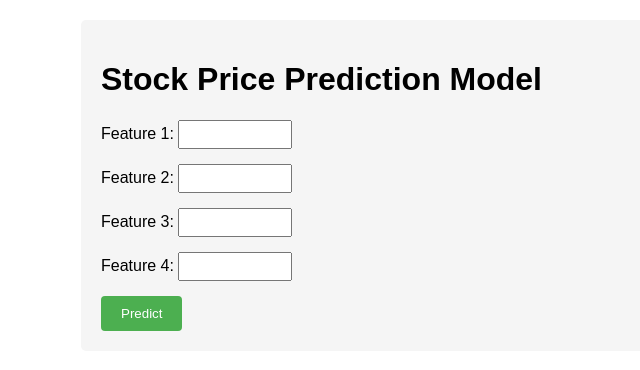
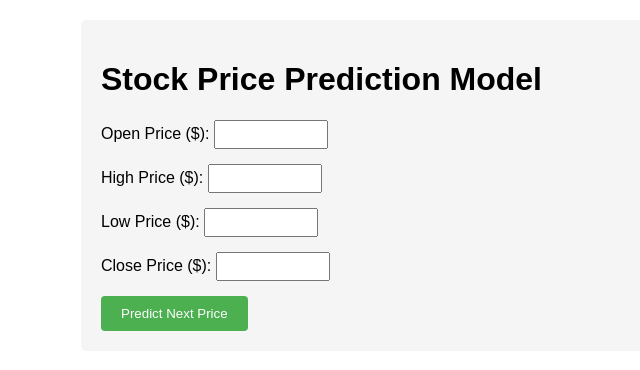
Before and after one commit to JONIETECH/stock-price-prediction-ml, a FastAPI app: page / in a window 1280 px wide. Shown: the top 370 px of the page, without its empty margins (159-799 px from the left). Run offline with FastAPI, Linux system fonts and the light colour scheme; parts of the project's set-up code (start-up, migrations or seed data) failed here and were passed over.

Commit message:
feature update

```diff
--- a/app/server.py
+++ b/app/server.py
@@ -3,10 +3,12 @@ from fastapi.templating import Jinja2Templates
 from fastapi.responses import HTMLResponse
 import joblib
 import numpy as np
+from pydantic import BaseModel
+
+class StockFeatures(BaseModel):
+    features: list[float]
 
 model = joblib.load('app/linear_regression_model.joblib')
-
-class_names = np.array(['setosa', 'versicolor', 'virginica'])
 
 app = FastAPI()
 templates = Jinja2Templates(directory="app/templates")
@@ -18,33 +20,35 @@ def read_root(request: Request):
 @app.post('/', response_class=HTMLResponse)
 async def predict_form(
     request: Request,
-    feature1: float = Form(...),
-    feature2: float = Form(...),
-    feature3: float = Form(...),
-    feature4: float = Form(...)
+    open_price: float = Form(...),
+    high_price: float = Form(...),
+    low_price: float = Form(...),
+    close_price: float = Form(...)
 ):
-    features = np.array([[feature1, feature2, feature3, feature4]])
-    prediction = model.predict(features)
-    class_name = class_names[prediction][0]
+    features = np.array([[open_price, high_price, low_price, close_price]])
+    prediction = model.predict(features)[0]
+    # Format prediction to 2 decimal places
+    formatted_prediction = f"{prediction:.2f}"
     return templates.TemplateResponse(
         "index.html",
-        {"request": request, "prediction": class_name}
+        {"request": request, "prediction": formatted_prediction}
     )
 
-# Keep the existing API endpoint for programmatic access
 @app.post('/predict')
-def predict(data: dict):
+def predict(data: StockFeatures):
     """
-    Predicts the class of a given set of features.
+    Predicts the stock price based on given features.
 
     Args:
-        data (dict): A dictionary containing the features to predict.
-        e.g. {"features": [1, 2, 3, 4]}
+        data: StockFeatures object containing:
+            - open: Opening price
+            - high: Highest price
+            - low: Lowest price
+            - close: Closing price
 
     Returns:
-        dict: A dictionary containing the predicted class.
+        dict: Predicted stock price
     """
-    features = np.array(data['features']).reshape(1, -1)
-    prediction = model.predict(features)
-    class_name = class_names[prediction][0]
-    return {'predicted_class': class_name}
+    features = np.array(data.features).reshape(1, -1)
+    prediction = model.predict(features)[0]
+    return {'predicted_price': float(prediction)}
--- a/app/templates/index.html
+++ b/app/templates/index.html
@@ -40,29 +40,29 @@
 <body>
     <div class="container">
         <h1>Stock Price Prediction Model</h1>
-        <form action="/predict" method="post">
+        <form method="post">
             <div class="form-group">
-                <label>Feature 1: </label>
-                <input type="number" name="feature1" step="0.1" required>
+                <label>Open Price ($): </label>
+                <input type="number" name="open_price" step="0.01" required>
             </div>
             <div class="form-group">
-                <label>Feature 2: </label>
-                <input type="number" name="feature2" step="0.1" required>
+                <label>High Price ($): </label>
+                <input type="number" name="high_price" step="0.01" required>
             </div>
             <div class="form-group">
-                <label>Feature 3: </label>
-                <input type="number" name="feature3" step="0.1" required>
+                <label>Low Price ($): </label>
+                <input type="number" name="low_price" step="0.01" required>
             </div>
             <div class="form-group">
-                <label>Feature 4: </label>
-                <input type="number" name="feature4" step="0.1" required>
+                <label>Close Price ($): </label>
+                <input type="number" name="close_price" step="0.01" required>
             </div>
-            <button type="submit">Predict</button>
+            <button type="submit">Predict Next Price</button>
         </form>
         {% if prediction %}
         <div class="result">
-            <h3>Prediction Result:</h3>
-            <p>{{ prediction }}</p>
+            <h3>Predicted Stock Price:</h3>
+            <p>${{ prediction }}</p>
         </div>
         {% endif %}
     </div>
```
